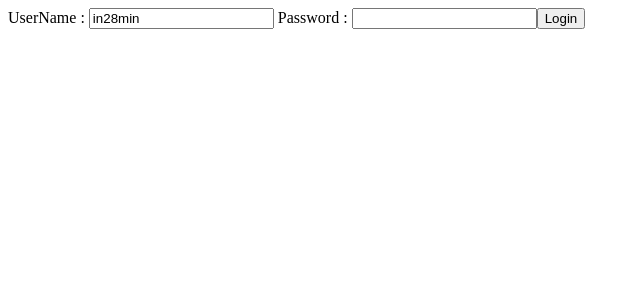
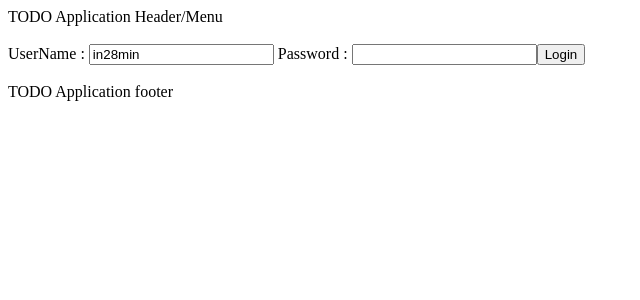
Before and after one commit to GoodManish/todo-angular-repository, an Angular app: page / in a window 1280 px wide. Shown: the top 300 px of the page, without its empty margins (0-640 px from the left). Built offline with nearby package versions, Linux system fonts and the light colour scheme.

Commit message:
implementaion of header and footer using root module/component

```diff
--- a/src/app/app.component.html
+++ b/src/app/app.component.html
@@ -1,4 +1,10 @@
 <!-- <app-login></app-login> -->
+TODO Application Header/Menu
 
+<br><br>
 
 <router-outlet></router-outlet>
+
+<br>
+
+TODO Application footer
--- a/src/app/welcome/welcome.component.html
+++ b/src/app/welcome/welcome.component.html
@@ -1,3 +1,4 @@
 {{name}} : Welcome to our awesome app!
-
+<br>
 You can manage your Todos <a routerLink="/todos">here</a>
+<br>
```
